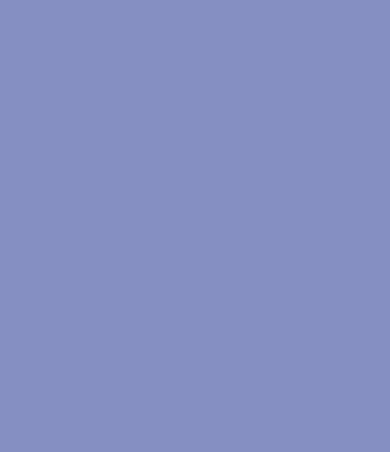
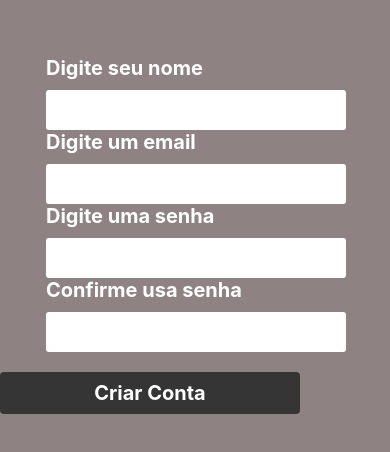
Before and after one commit to S0L4RT/PrimeiroApp, a React Native app in the folder projetoMobile/: screen /TelaCadUsuario in a window 390 px wide. Shown: the part 144-596 px from the top of the page. Built offline with nearby package versions, Linux system fonts and the light colour scheme.

Commit message:
Aula 22/05/24 parte2

```diff
--- a/projetoMobile/App.tsx
+++ b/projetoMobile/App.tsx
@@ -1,24 +1,12 @@
-import React from 'react';
-import { Text, TextInput, View } from 'react-native';
+import * as React from 'react';
+import { NavigationContainer } from '@react-navigation/native';
+import { Text } from 'react-native';
+import HomeNavigator from './src/navigation/HomeNavigator';
 
-import HelloWorld from './src/HelloWorld'
-import Gato from './src/Exemplo2_Gato';
-import NomePersonalizado from './src/ExemploParametro';
-import Aprovado from './src/CalcularMedia';
-import Exemplo1 from './src/Exemplo1';
-import Tela from './src/Tela';
-import TelaMed from './src/TelaMed';
-import TelaCadastro from './src/TelaCadastro';
-import AtvEx from './src/AtvEx1';
-import ScrollImage from './src/AtvEx2';
-import Atv3 from './src/AtvEx3';
-
-
-
-function App(): React.JSX.Element{
-  return(
-      <Atv3/>
+export default function App() {
+  return (
+    <NavigationContainer>
+       <HomeNavigator/>
+    </NavigationContainer>
   );
 }
-
-export default App;
--- a/projetoMobile/package.json
+++ b/projetoMobile/package.json
@@ -13,8 +13,12 @@
     "@react-native-firebase/app": "^19.2.2",
     "@react-native-firebase/auth": "^19.2.2",
     "@react-native-firebase/firestore": "^19.2.2",
+    "@react-navigation/native": "^6.1.17",
+    "@react-navigation/native-stack": "^6.9.26",
     "react": "18.2.0",
-    "react-native": "0.74.0"
+    "react-native": "0.74.0",
+    "react-native-safe-area-context": "^4.10.1",
+    "react-native-screens": "^3.31.1"
   },
   "devDependencies": {
     "@babel/core": "^7.20.0",
--- /dev/null
+++ b/projetoMobile/src/TelaCadUsuario.tsx
@@ -0,0 +1,90 @@
+import React, { useState } from "react";
+import { Alert, Pressable, StyleSheet, Text, TextInput, View } from "react-native";
+
+import auth from "@react-native-firebase/auth";
+import { CadUsuarioProps } from "./navigation/HomeNavigator";
+
+const TelaCadUsuario = () => {
+    const [email, setEmail] = useState('');
+    const [senha, setSenha] = useState('');
+    const [confirmaSenha, setConfirmaSenha] = useState('');
+    // const [isCarregando, seiIsCarregando] = useState(false);
+
+    async function cadastrar(){
+        // setIsCarregando(true);
+
+        if(verificaCampos()){
+            auth()
+                .createUserWithEmailAndPassword(email, senha)
+                .then(() => {
+                    Alert.alert("Conta", "Cadastrado com sucesso!")
+                    navigation.goBack();
+                })
+                .catch((error) => { tratarErros( String(error) )})
+                .finally(() => {
+                    // setIsCarregando(false);
+                });
+        }
+        // setIsCarregando(false);
+    }
+
+    return(
+        <>
+            <View style={styles.container}>
+                <Text style={styles.texto}>Digite seu nome</Text>
+                <TextInput style={styles.input}/>
+                <Text style={styles.texto}>Digite um email</Text>
+                <TextInput style={styles.input}/>
+                <Text style={styles.texto}>Digite uma senha</Text>
+                <TextInput style={styles.input}/>
+                <Text style={styles.texto}>Confirme usa senha</Text>
+                <TextInput style={styles.input}/>
+                <Pressable style={styles.botao}>
+                    <Text style={styles.botaoText}>Criar Conta</Text>
+                </Pressable>
+            </View>
+        </>
+    );
+};
+
+const styles = StyleSheet.create({
+    container: {
+        flex: 1,
+        paddingTop: 200,
+        backgroundColor: '#8e8382'
+    },
+    texto: {
+        fontSize: 20,
+        fontWeight: 'bold',
+        color: '#fff',
+        marginLeft: 46
+    },
+    input: {
+        marginTop: 10,
+        padding: 10,
+        width: 300,
+        backgroundColor: '#fff',
+        fontSize: 16,
+        fontWeight: 'bold',
+        borderRadius: 3,
+        marginLeft: 46
+    },
+    botao: {
+        width: 300,
+        height: 42,
+        backgroundColor: '#353535',
+        marginTop: 20,
+        borderRadius: 4,
+        alignItems: 'center',
+        justifyContent: 'center',
+        color: '#fff',
+
+    },
+    botaoText: {
+        fontSize: 20,
+        fontWeight: 'bold',
+        color: '#fff',
+    }
+});
+
+export default TelaCadUsuario;
--- a/projetoMobile/src/Tela.tsx
+++ b/projetoMobile/src/TelaLogin.tsx
@@ -1,12 +1,14 @@
 import React, { useState } from 'react';
 import { Alert, View, Text, Image, TextInput, StyleSheet, Pressable } from 'react-native';
 import auth from '@react-native-firebase/auth'
+
+import { LoginProps } from './navigation/HomeNavigator'
 
 const clicou = () => {
     Alert.alert("Arthur Maciel", "Você chegou no final da execução!");
 }
 
-const Tela = () => {
+const TelaLogin = ({ navigation, route}: LoginProps) => {
     const [email, setEmail] = useState('');
     const [senha, setSenha] = useState('');
 
@@ -69,6 +71,12 @@ const Tela = () => {
                 >
                     <Text style={styles.botaoText}>Login</Text>
                 </Pressable>
+                <Pressable
+                    style={(state) => [styles.botao, state.pressed ? { opacity: 0.5} : null]}
+                    onPress={() => {navigation.navigate('TelaCadUsuario')}}
+                >
+                    <Text style={styles.botaoText}>Cadastrar-se</Text>
+                </Pressable>
             </View>
         </>
     );
@@ -111,4 +119,4 @@ const styles = StyleSheet.create({
     }
 })
 
-export default Tela;
+export default TelaLogin;
--- /dev/null
+++ b/projetoMobile/src/navigation/HomeNavigator.tsx
@@ -0,0 +1,30 @@
+import {  NativeStackScreenProps, createNativeStackNavigator } from "@react-navigation/native-stack";
+import TelaLogin from "../TelaLogin";
+import TelaCadUsuario from "../TelaCadUsuario";
+
+
+type RootStackParamList = {
+    TelaLogin: undefined;
+    TelaCadUsuario: undefined;
+};
+
+const Stack = createNativeStackNavigator<RootStackParamList>();
+
+const HomeNavigator = () => {
+    return (
+        <Stack.Navigator
+            initialRouteName="TelaLogin"
+            screenOptions={{headerShown: false}}>
+                <Stack.Screen name="TelaLogin" component={TelaLogin} />
+                <Stack.Screen name="TelaCadUsuario" component={TelaCadUsuario} />
+        </Stack.Navigator>
+    );
+};
+
+type LoginProps = NativeStackScreenProps< RootStackParamList, 'TelaLogin'>;
+
+type CadUsuarioProps = NativeStackScreenProps< RootStackParamList, 'TelaCadUsuario'>;
+
+export default HomeNavigator;
+
+export type {LoginProps, CadUsuarioProps}
```
Also changed, not shown: projetoMobile/src/TelaCadastro.tsx (deleted, +0 -46 lines), 2 other files (tests, documents, lock files or other folders).
